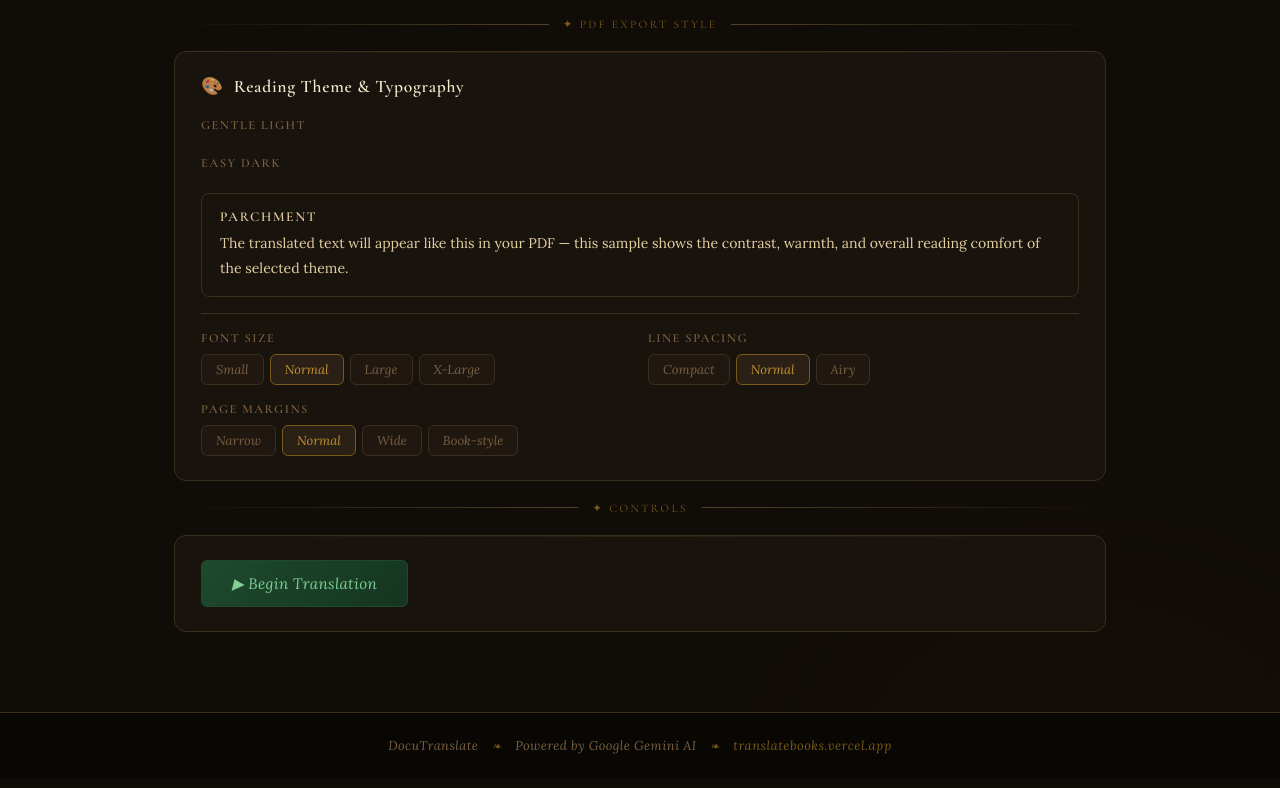
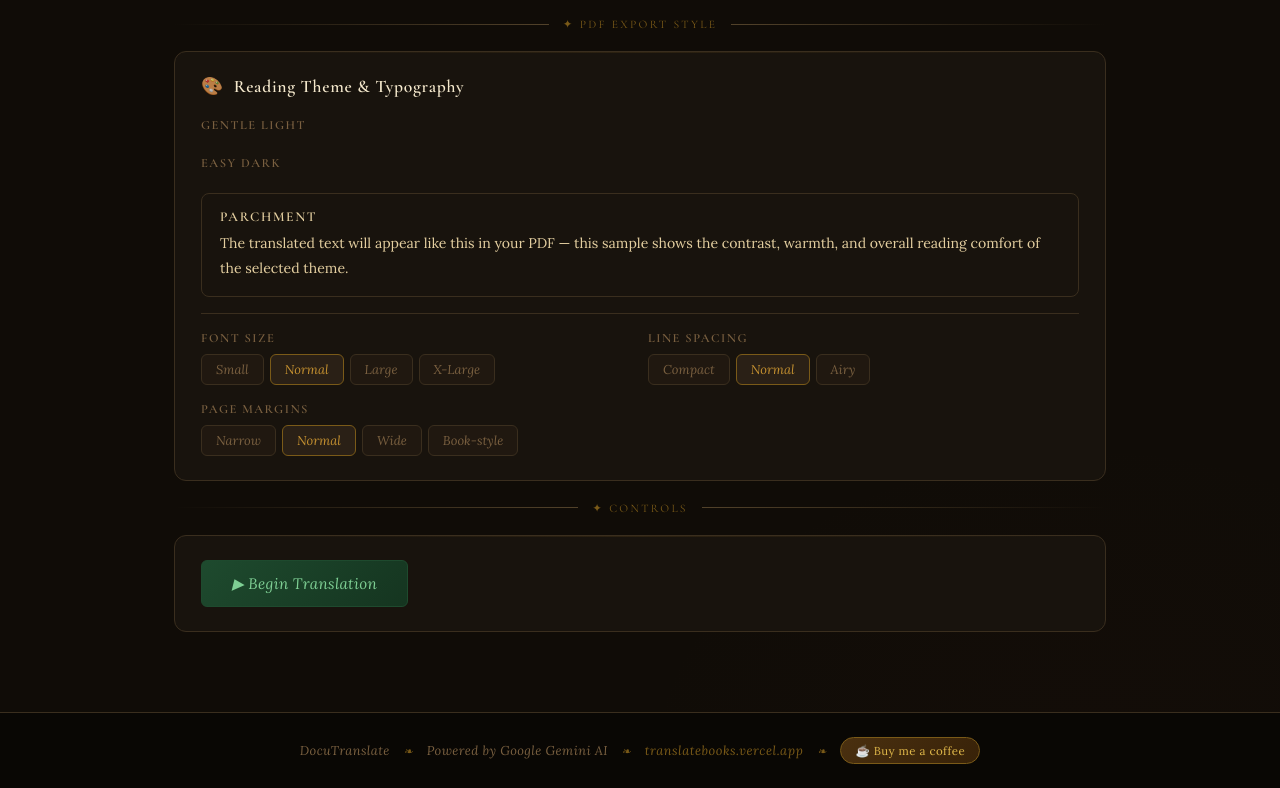
Before and after one commit to omarsohrani-ai/translatebooks, a website: page public/index.html in a window 1280 px wide. Shown: the part 688-1476 px from the top of the page. Drawn offline with nearby package versions, Linux system fonts and the light colour scheme; a script that the page names is missing; a web font is replaced by a local one.

Commit message:
Update index.html

```diff
--- a/public/index.html
+++ b/public/index.html
@@ -919,6 +919,18 @@ select:focus, input:focus {
   <a href="https://translatebooks.vercel.app" target="_blank"
      style="color:var(--gold-dim);text-decoration:none;letter-spacing:0.04em">
     translatebooks.vercel.app
+  </a>
+  <span class="footer-ornament">❧</span>
+  <a href="https://ko-fi.com/translatebooks" target="_blank"
+     style="display:inline-flex;align-items:center;gap:6px;
+            background:linear-gradient(135deg,#4a3010,#382208);
+            border:1px solid var(--gold-dim);border-radius:20px;
+            color:var(--gold2);text-decoration:none;
+            padding:5px 14px;font-size:0.9em;font-style:normal;
+            letter-spacing:0.04em;transition:all 0.2s"
+     onmouseover="this.style.background='linear-gradient(135deg,#5a3c14,#48300c)'"
+     onmouseout="this.style.background='linear-gradient(135deg,#4a3010,#382208)'">
+    ☕ Buy me a coffee
   </a>
 </footer>
 
```
